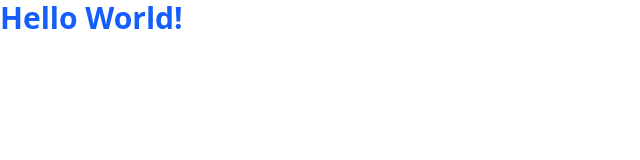
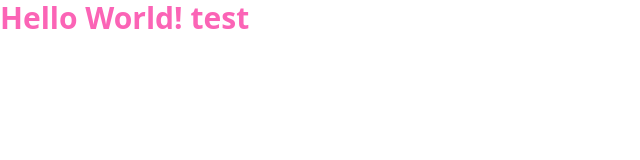
Before and after one commit to furensic/furensic.eu-homepage, a website: page src/index.html in a window 1280 px wide. Shown: the whole page, without its empty margins (0-640 px from the left). Drawn offline with Linux system fonts and the light colour scheme.

```diff
--- a/src/index.html
+++ b/src/index.html
@@ -16,8 +16,8 @@
         <!--[if lt IE 7]>
             <p class="browsehappy">You are using an <strong>outdated</strong> browser. Please <a href="#">upgrade your browser</a> to improve your experience.</p>
         <![endif]-->
-        <h1 class="text-blue-600 text-3xl font-bold">
-            Hello World!
+        <h1 class="text-pink-400 text-3xl font-bold">
+            Hello World! test
         </h1>
     </body>
 </html>
```
Also changed, not shown: src/css/output.css, 1 other file.
